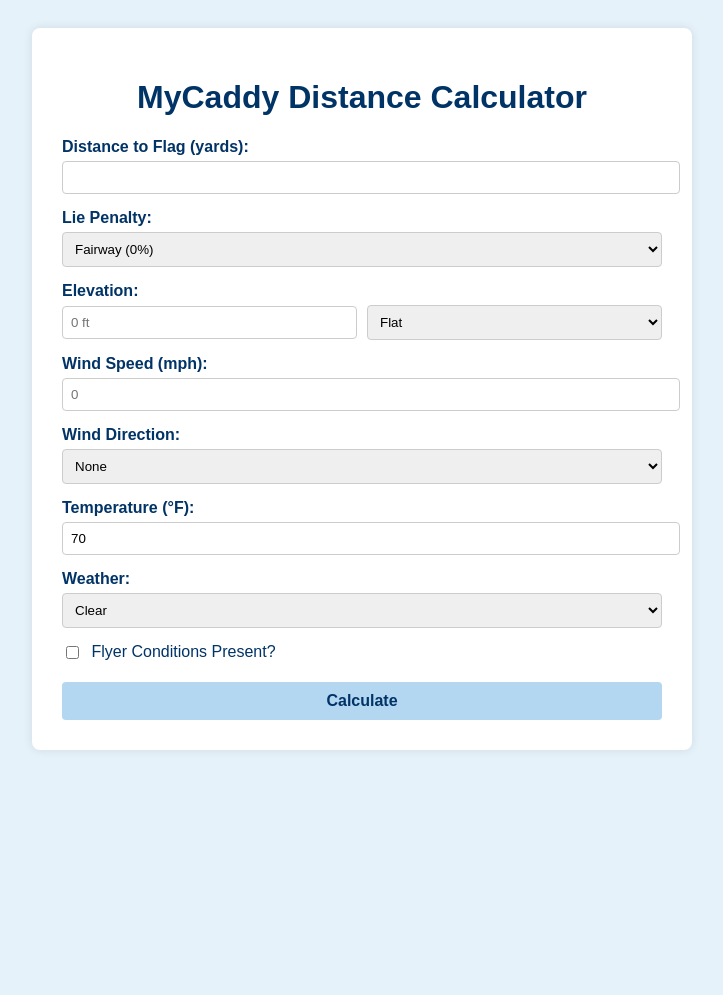
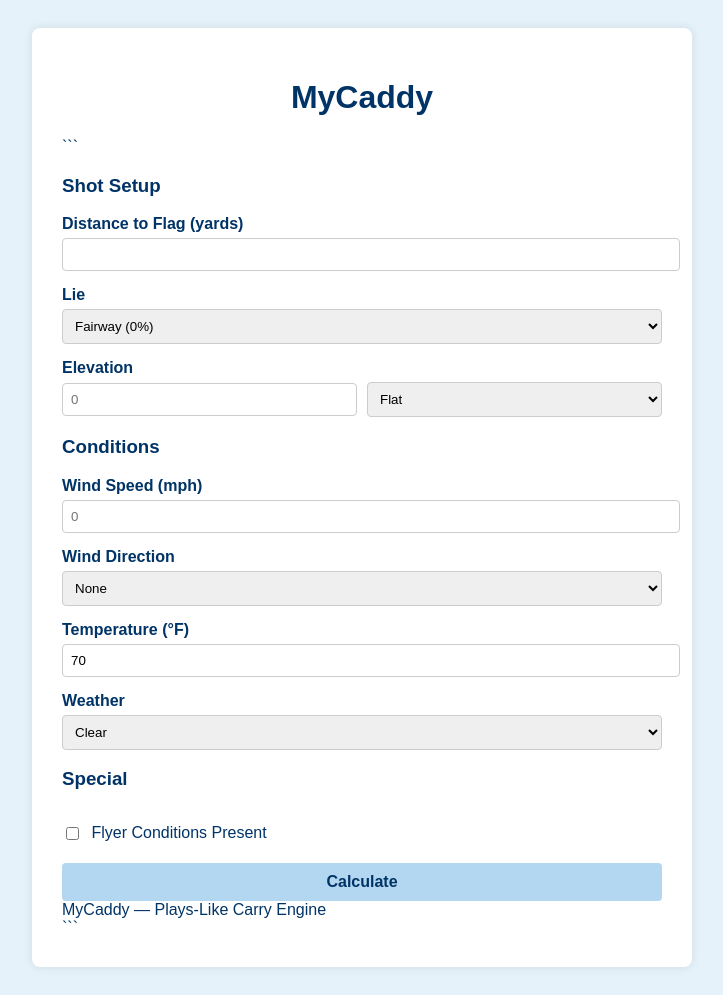
Before and after one commit to CanyenPalmer/MyCaddy, a Flask app: page / in a window 1280 px wide. Shown: the whole page, without its empty margins (278-1001 px from the left). Before the commit the page ends 750 px from the top, so only its background shows below. Run offline with Flask 3, Linux system fonts and the light colour scheme.

Commit message:
Refactor index.html for improved layout and clarity

````diff
--- a/templates/index.html
+++ b/templates/index.html
@@ -1,44 +1,54 @@
 <!DOCTYPE html>
+
 <html lang="en">
 <head>
     <meta charset="UTF-8">
     <meta name="viewport" content="width=device-width, initial-scale=1.0">
-  <title>MyCaddy Distance Calculator</title>
+    <title>MyCaddy</title>
     <link rel="stylesheet" href="{{ url_for('static', filename='style.css') }}">
 </head>
 <body>
+
 <div class="container">
-    <h1>MyCaddy Distance Calculator</h1>
+    <h1>MyCaddy</h1>
 
-    <form method="post">
-      <label for="distance">Distance to Flag (yards):</label>
-      <input type="number" id="distance" name="distance" step="0.1" required>
+```
+<form method="POST">
 
-      <label for="lie">Lie Penalty:</label>
-      <select id="lie" name="lie">
+    <!-- Shot Setup -->
+    <h3>Shot Setup</h3>
+
+    <label>Distance to Flag (yards)</label>
+    <input type="number" name="distance" step="0.1" required>
+
+    <label>Lie</label>
+    <select name="lie">
         <option value="0">Fairway (0%)</option>
-        <option value="10">First-Cut (10%)</option>
-        <option value="25">Light-Rough (25%)</option>
+        <option value="10">First Cut (10%)</option>
+        <option value="25">Light Rough (25%)</option>
         <option value="50">Rough (50%)</option>
-        <option value="75">Deep-Rough (75%)</option>
-        <option value="100">Hazard/Fescue (100%)</option>
+        <option value="75">Deep Rough (75%)</option>
+        <option value="100">Extreme / Buried (100%)</option>
     </select>
 
-      <label for="elevation_feet">Elevation:</label>
+    <label>Elevation</label>
     <div class="inline-row">
-        <input type="number" id="elevation_feet" name="elevation_feet" step="0.1" placeholder="0 ft">
-        <select id="elevation_direction" name="elevation_direction">
+        <input type="number" name="elevation_feet" step="0.1" placeholder="0">
+        <select name="elevation_direction">
             <option value="Flat">Flat</option>
             <option value="Uphill">Uphill</option>
             <option value="Downhill">Downhill</option>
         </select>
     </div>
 
-      <label for="wind_speed">Wind Speed (mph):</label>
-      <input type="number" id="wind_speed" name="wind_speed" step="0.1" placeholder="0">
+    <!-- Conditions -->
+    <h3>Conditions</h3>
 
-      <label for="wind_dir">Wind Direction:</label>
-      <select id="wind_dir" name="wind_dir">
+    <label>Wind Speed (mph)</label>
+    <input type="number" name="wind_speed" step="0.1" placeholder="0">
+
+    <label>Wind Direction</label>
+    <select name="wind_dir">
         <option value="None">None</option>
         <option value="Into">Into</option>
         <option value="Helping">Helping</option>
@@ -50,32 +60,88 @@
         <option value="Helping + Right to Left">Helping + Right to Left</option>
     </select>
 
-      <label for="temperature">Temperature (°F):</label>
-      <input type="number" id="temperature" name="temperature" value="70" step="0.1" required>
+    <label>Temperature (°F)</label>
+    <input type="number" name="temperature" value="70" step="0.1">
 
-      <label for="weather">Weather:</label>
-      <select id="weather" name="weather">
+    <label>Weather</label>
+    <select name="weather">
         <option value="Clear">Clear</option>
         <option value="Sunny">Sunny</option>
         <option value="Cloudy">Cloudy</option>
         <option value="Rainy">Rainy</option>
     </select>
 
-      <label for="flyer" class="checkbox-label">
-        <input type="checkbox" id="flyer" name="flyer">
-        Flyer Conditions Present?
+    <!-- Special -->
+    <h3>Special</h3>
+
+    <label class="checkbox-label">
+        <input type="checkbox" name="flyer">
+        Flyer Conditions Present
     </label>
 
     <button type="submit">Calculate</button>
 </form>
 
-    {% if summary %}
-      <div class="summary">{{ summary }}</div>
+<!-- RESULT SECTION -->
+{% if result %}
+<div class="result-card">
+
+    <div class="summary">
+        {{ summary }}
+    </div>
+
+    <div class="insight">
+        <strong>Caddy Insight:</strong> {{ insight }}
+    </div>
+
+    {% if result.flyer_range %}
+        <div class="flyer">
+            Flyer range: {{ result.flyer_range[0] }}–{{ result.flyer_range[1] }} yds
+        </div>
+    {% elif result.flyer_warning %}
+        <div class="flyer-warning">
+            Flyer Warning: Deep rough — unpredictable flyer.
+        </div>
     {% endif %}
 
-    {% if result %}
-      <div class="result">{{ result }}</div>
+    <div class="final-yardage">
+        <div class="label">Plays Like</div>
+        <div class="yardage">{{ result.final }} yds</div>
+        <div class="delta">
+            {% set diff = (result.final - result.base) | round(1) %}
+            {% if diff > 0 %}
+                (+{{ diff }} yds)
+            {% elif diff < 0 %}
+                ({{ diff }} yds)
+            {% else %}
+                (no adjustment)
             {% endif %}
         </div>
+    </div>
+
+    <details class="breakdown-toggle">
+        <summary>Show Calculation Breakdown</summary>
+        <div class="breakdown">
+            Base: {{ result.base }}<br>
+            Lie: +{{ result.lie }}<br>
+            Elevation: +{{ result.elevation }}<br>
+            Wind: +{{ result.wind }}<br>
+            Temperature: {{ result.temperature }}<br>
+            Weather: +{{ result.weather }}<br>
+            <hr>
+            <strong>Total: {{ result.final }} yds</strong>
+        </div>
+    </details>
+
+</div>
+{% endif %}
+
+<div class="footer">
+    MyCaddy — Plays-Like Carry Engine
+</div>
+```
+
+</div>
+
 </body>
 </html>
````
Lines whose indentation alone changed are shown as unchanged.
